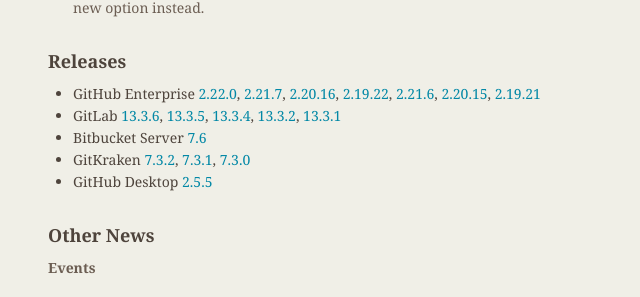
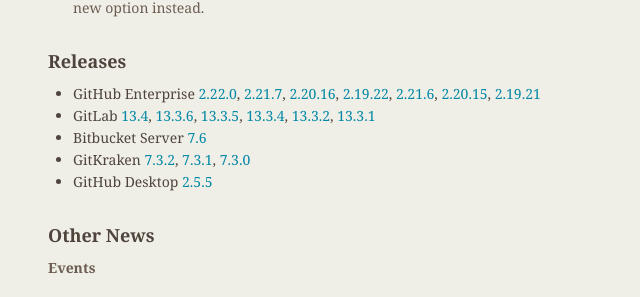
Before and after one commit to git/git.github.io, a Jekyll site: the page built from _posts/2020-09-24-edition-67.markdown, in a window 1280 px wide and 900 px high, scrolled down 2584 px. Shown: the part 154-451 px from the top of the window, without its empty margins (486-1126 px from the left). Built offline with Jekyll 4.4.1, drawn with Linux system fonts in a browser that asks for light colours.

Commit message:
rn-67: add GitLab 13.4 release

```diff
--- a/_posts/2020-09-24-edition-67.markdown
+++ b/_posts/2020-09-24-edition-67.markdown
@@ -174,7 +174,8 @@
 [2.21.6](https://enterprise.github.com/releases/2.21.6/notes),
 [2.20.15](https://enterprise.github.com/releases/2.20.15/notes),
 [2.19.21](https://enterprise.github.com/releases/2.19.21/notes)
-+ GitLab [13.3.6](https://about.gitlab.com/releases/2020/09/14/gitlab-13-3-6-released/),
++ GitLab [13.4](https://about.gitlab.com/releases/2020/09/22/gitlab-13-4-released/),
+[13.3.6](https://about.gitlab.com/releases/2020/09/14/gitlab-13-3-6-released/),
 [13.3.5](https://about.gitlab.com/releases/2020/09/04/gitlab-13-3-5-released/),
 [13.3.4](https://about.gitlab.com/releases/2020/09/02/security-release-gitlab-13-3-3-released/),
 [13.3.2](https://about.gitlab.com/releases/2020/08/28/gitlab-13-3-2-released/),
```
